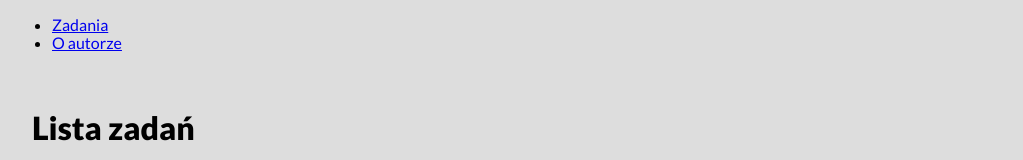
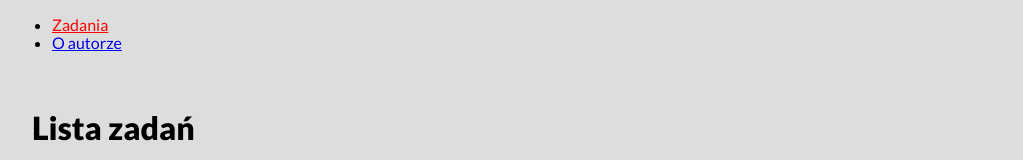
Before and after one commit to AnnaLukaszczyk/todoList--React, a React (Create React App) app: page /#/zadania in a window 1280 px wide. Shown: the top 160 px of the page, without its empty margins (128-1151 px from the left). Built offline with nearby package versions, Linux system fonts and the light colour scheme.

Commit message:
StyledNavLink added

```diff
--- a/src/App.js
+++ b/src/App.js
@@ -1,17 +1,18 @@
-import { HashRouter, Link, Switch, Route, Redirect } from "react-router-dom";
+import { HashRouter, Switch, Route, Redirect } from "react-router-dom";
 import TasksPage from "./features/tasks/TasksPage";
 import TaskPage from "./features/tasks/TaskPage";
 import AuthorPage from "./features/author/AuthorPage";
+import { StyledNavLink } from "./styled";
 
 const App = () => (
 	<HashRouter>
 		<nav>
 			<ul>
 				<li>
-					<Link to="/zadania">Zadania</Link>
+					<StyledNavLink to="/zadania">Zadania</StyledNavLink>
 				</li>
 				<li>
-					<Link to="/autor">O autorze</Link>
+					<StyledNavLink to="/autor">O autorze</StyledNavLink>
 				</li>
 			</ul>
 			<Switch>
--- /dev/null
+++ b/src/styled.js
@@ -0,0 +1,10 @@
+import { NavLink } from "react-router-dom";
+import styled from "styled-components";
+
+const activeClassName = "active";
+
+export const StyledNavLink = styled(NavLink).attrs(() => ({ activeClassName,}))`
+&.${activeClassName} {
+  color: red;
+}
+`;
```
